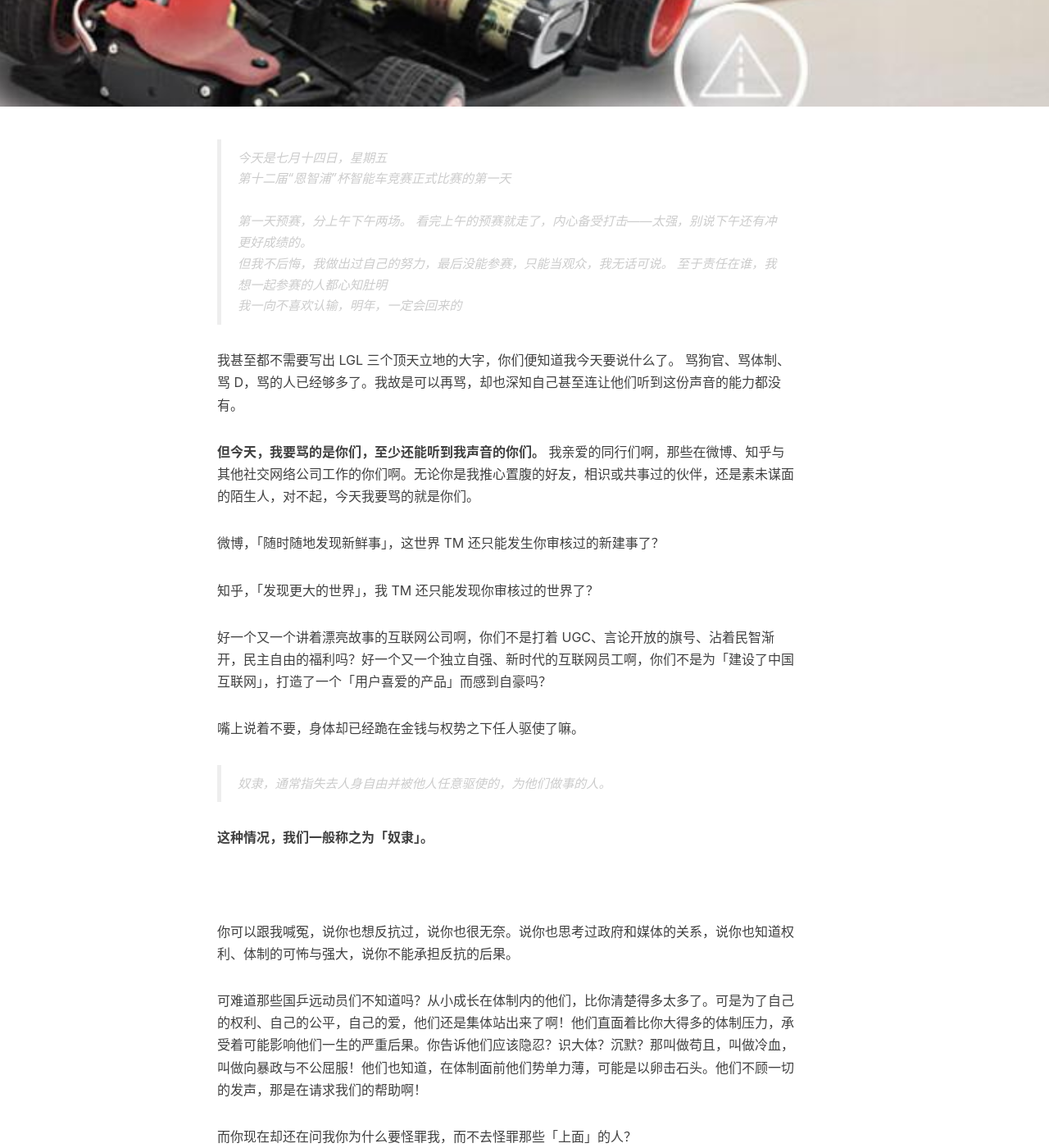
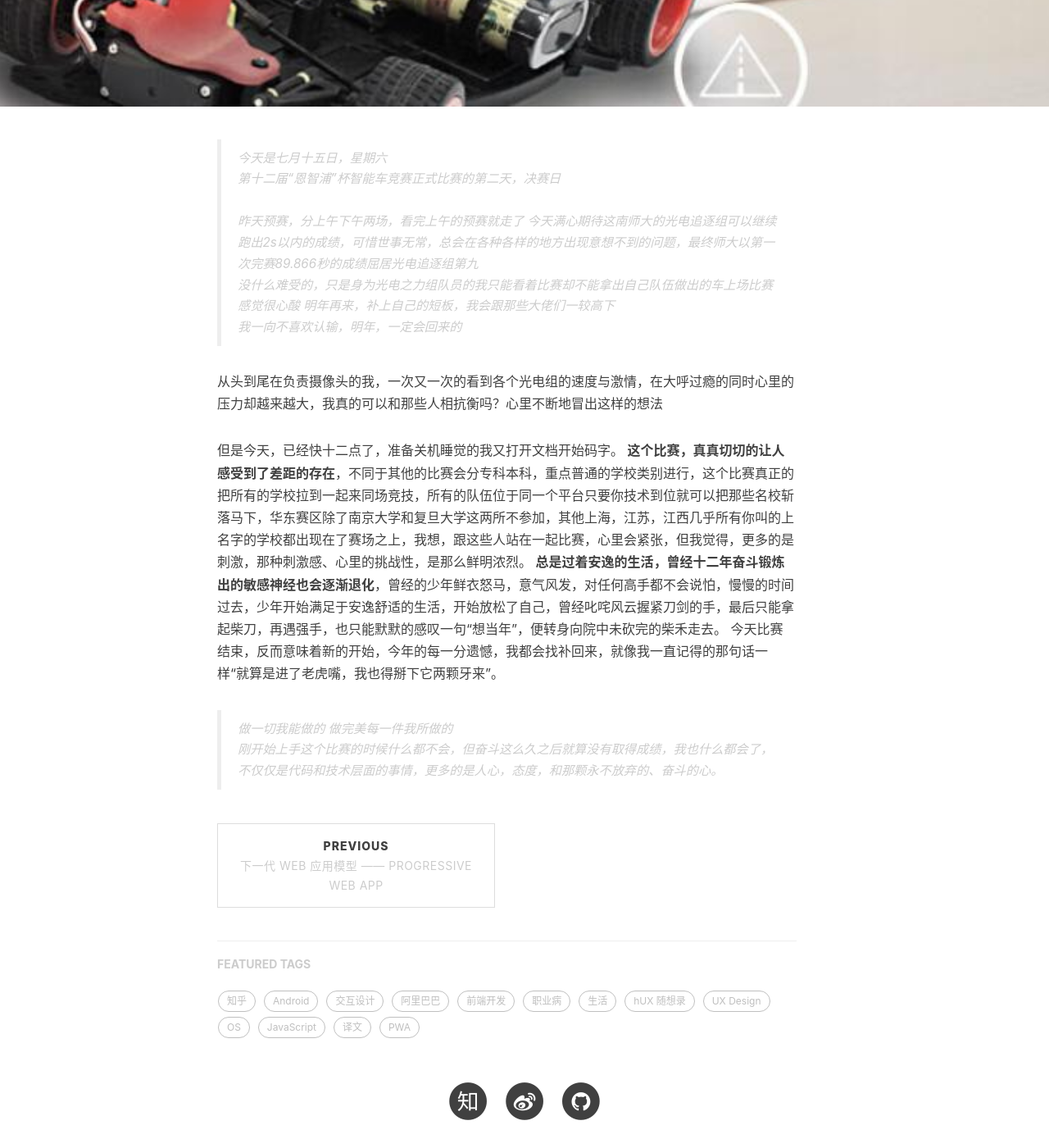
Before and after one commit to distan/distan.github.io, a Jekyll site: the page built from _posts/2017-07-14-learn-something-NXP.markdown, in a window 1280 px wide and 1400 px high, scrolled down 359 px. Shown: the whole window at 82% size. Built offline with Jekyll 4.4.1, drawn with Linux system fonts in a browser that asks for light colours; nearby versions of some CDN libraries; comment, search, counter and statistics services are not loaded; some of the changed text lies outside the part shown.

Commit message:
distan.github.io

```diff
--- a/_posts/2017-07-14-learn-something-NXP.markdown
+++ b/_posts/2017-07-14-learn-something-NXP.markdown
@@ -2,67 +2,30 @@
 layout:     post
 title:      "什么都不会，但又什么都会了"
 subtitle:   "12届智能车竞赛之我见"
-date:       2017-07-14 23:26:00
+date:       2017-07-15 23:48:41
 author:     "Shepherd"
 header-img: "img/post-bg-freescale.jpg"
 ---
 
-> 今天是七月十四日，星期五
-> 第十二届“恩智浦”杯智能车竞赛正式比赛的第一天
+> 今天是七月十五日，星期六
+> 第十二届“恩智浦”杯智能车竞赛正式比赛的第二天，决赛日
 > <br/>
-> 第一天预赛，分上午下午两场。
-> 看完上午的预赛就走了，内心备受打击——太强，别说下午还有冲更好成绩的。
+> 昨天预赛，分上午下午两场，看完上午的预赛就走了
+> 今天满心期待这南师大的光电追逐组可以继续跑出2s以内的成绩，可惜世事无常，总会在各种各样的地方出现意想不到的问题，最终师大以第一次完赛89.866秒的成绩屈居光电追逐组第九
 > <br/>
-> 但我不后悔，我做出过自己的努力，最后没能参赛，只能当观众，我无话可说。
-> 至于责任在谁，我想一起参赛的人都心知肚明
+> 没什么难受的，只是身为光电之力组队员的我只能看着比赛却不能拿出自己队伍做出的车上场比赛感觉很心酸
+> 明年再来，补上自己的短板，我会跟那些大佬们一较高下
 > <br/>
 > 我一向不喜欢认输，明年，一定会回来的
 
-我甚至都不需要写出 LGL 三个顶天立地的大字，你们便知道我今天要说什么了。
-骂狗官、骂体制、骂 D，骂的人已经够多了。我故是可以再骂，却也深知自己甚至连让他们听到这份声音的能力都没有。
+从头到尾在负责摄像头的我，一次又一次的看到各个光电组的速度与激情，在大呼过瘾的同时心里的压力却越来越大，我真的可以和那些人相抗衡吗？心里不断地冒出这样的想法
 
-**但今天，我要骂的是你们，至少还能听到我声音的你们。** 我亲爱的同行们啊，那些在微博、知乎与其他社交网络公司工作的你们啊。无论你是我推心置腹的好友，相识或共事过的伙伴，还是素未谋面的陌生人，对不起，今天我要骂的就是你们。
-
-微博，「随时随地发现新鲜事」，这世界 TM 还只能发生你审核过的新建事了？
-
-知乎，「发现更大的世界」，我 TM 还只能发现你审核过的世界了？
-
-好一个又一个讲着漂亮故事的互联网公司啊，你们不是打着 UGC、言论开放的旗号、沾着民智渐开，民主自由的福利吗？好一个又一个独立自强、新时代的互联网员工啊，你们不是为「建设了中国互联网」，打造了一个「用户喜爱的产品」而感到自豪吗？
-
-嘴上说着不要，身体却已经跪在金钱与权势之下任人驱使了嘛。
-
-> 奴隶，通常指失去人身自由并被他人任意驱使的，为他们做事的人。
-
-**这种情况，我们一般称之为「奴隶」。**
-
-<br />
-
-
-你可以跟我喊冤，说你也想反抗过，说你也很无奈。说你也思考过政府和媒体的关系，说你也知道权利、体制的可怖与强大，说你不能承担反抗的后果。
-
-可难道那些国乒远动员们不知道吗？从小成长在体制内的他们，比你清楚得多太多了。可是为了自己的权利、自己的公平，自己的爱，他们还是集体站出来了啊！他们直面着比你大得多的体制压力，承受着可能影响他们一生的严重后果。你告诉他们应该隐忍？识大体？沉默？那叫做苟且，叫做冷血，叫做向暴政与不公屈服！他们也知道，在体制面前他们势单力薄，可能是以卵击石头。他们不顾一切的发声，那是在请求我们的帮助啊！
-
-而你现在却还在问我你为什么要怪罪我，而不去怪罪那些「上面」的人？
-
-我当然也怪罪「上面」的人！但是你们，是你们！直接挡住了他们的求救，挡住了人民的援助，挡住了人民发声的渠道啊！传统媒体是 D 的喉舌，而你们呢，为自由奋斗的你们呢？你们本该成为人民的耳朵、眼睛和嘴啊，现在却愿意让人民都成为聋子、瞎子、哑巴了吗？
-
-你们或许觉得一己之力无法改变任何事情，于是沉默，每个人都沉默，仿佛罪恶都被平摊了，到每个人身上就都接近于 0 了。仿佛这一切就都理所应当了，可是真的就理所应当了吗？
-
-**一群人在作恶时，每个个体就不是在作恶了吗！？**
-
-**天再黑也要说话啊。**
-
-<br />
-
-
-我是一个胖球迷，从小就是。初中、高中、大学一路在校队打着酱油，参加一些业余的小比赛。很多人说在中国会打点胖球没什么稀奇，这是国球。很多人说打胖球不帅，女生们都围着打篮球的转。可是没办法，我就是喜欢，床头贴着 LGL 带着二王一马拿下世乒赛的海报，家里的《乒乓世界》一垛又一垛，一直到现在也不舍得扔。
-
-我是一个程序员，从小就是。在几家公司打过酱油，做过一些小分享。很多人说程序员都是农民，天天干一些重复的事情，加班多，死得早。可是没办法，我就是喜欢，喜欢互联网这个崇尚自由与平等的地方，欣赏那些用互联网让世界变得更加美好的人们。我不是为了谋生而选择了这个职业，我是为了自由与骄傲。
-
-> We will not go quietly into the night!
-> We will not vanish without a fight!
-> We're going to live on!
-> We're going to survive!
-> Today, we celebrate our Independence Day!
-
-**国乒，愿有属于你们的独立日。**
+但是今天，已经快十二点了，准备关机睡觉的我又打开文档开始码字。
+**这个比赛，真真切切的让人感受到了差距的存在**，不同于其他的比赛会分专科本科，重点普通的学校类别进行，这个比赛真正的把所有的学校拉到一起来同场竞技，所有的队伍位于同一个平台只要你技术到位就可以把那些名校斩落马下，华东赛区除了南京大学和复旦大学这两所不参加，其他上海，江苏，江西几乎所有你叫的上名字的学校都出现在了赛场之上，我想，跟这些人站在一起比赛，心里会紧张，但我觉得，更多的是刺激，那种刺激感、心里的挑战性，是那么鲜明浓烈。
+**总是过着安逸的生活，曾经十二年奋斗锻炼出的敏感神经也会逐渐退化**，曾经的少年鲜衣怒马，意气风发，对任何高手都不会说怕，慢慢的时间过去，少年开始满足于安逸舒适的生活，开始放松了自己，曾经叱咤风云握紧刀剑的手，最后只能拿起柴刀，再遇强手，也只能默默的感叹一句“想当年”，便转身向院中未砍完的柴禾走去。
+今天比赛结束，反而意味着新的开始，今年的每一分遗憾，我都会找补回来，就像我一直记得的那句话一样“就算是进了老虎嘴，我也得掰下它两颗牙来”。
+<br/>
+>做一切我能做的
+>做完美每一件我所做的
+><br/>
+>刚开始上手这个比赛的时候什么都不会，但奋斗这么久之后就算没有取得成绩，我也什么都会了，不仅仅是代码和技术层面的事情，更多的是人心，态度，和那颗永不放弃的、奋斗的心。
```
